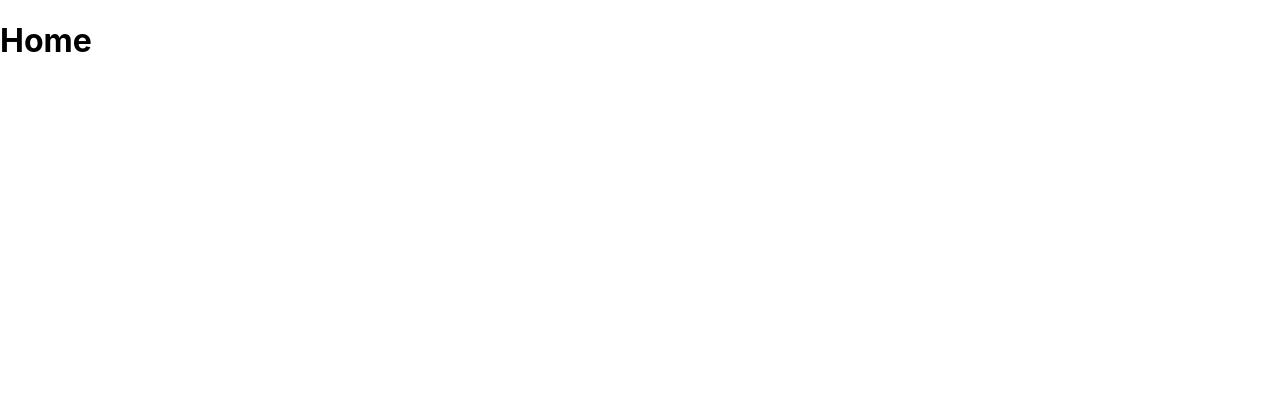
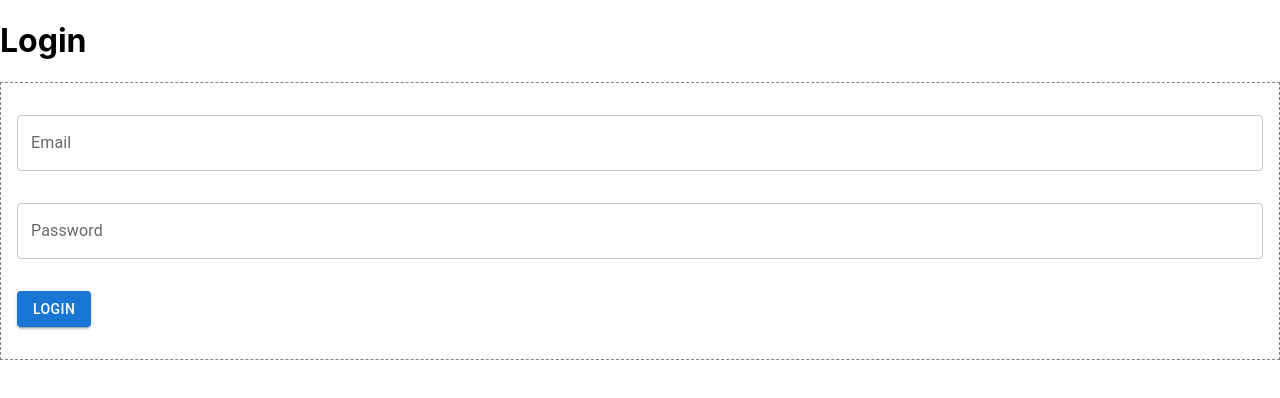
Before and after one commit to KrugerProjectsX/react-diego, a React (Create React App) app: page / in a window 1280 px wide. Shown: the top 398 px of the page. Built offline with nearby package versions, Linux system fonts and the light colour scheme.

Commit message:
added login form

```diff
--- a/src/App.js
+++ b/src/App.js
@@ -3,11 +3,13 @@ import './App.css';
 import {Slider} from "@mui/material";
 import {Route, Routes} from "react-router-dom";
 import Home from "./pages/Home";
+import Login from "./pages/Login";
 
 function App() {
   return (
       <Routes>
-          <Route path={"/"} element={<Home/>}  />
+          <Route path={"/"} element={<Login/>}  />
+          <Route path={"/dashboard"} element={<Home/>}  />
       </Routes>
   );
 }
--- /dev/null
+++ b/src/pages/Login.js
@@ -0,0 +1,55 @@
+import {Box, Button, TextField} from "@mui/material";
+import {useRef} from "react";
+import {db} from "../firebase";
+import { collection, query,where,getDocs } from 'firebase/firestore';
+import { useNavigate } from "react-router-dom";
+
+export default function Login() {
+    const email = useRef("");
+    const password = useRef("");
+    const usersRef =  collection(db,'users');
+    const navigate = useNavigate();
+
+
+    const login = async (e) =>{
+        e.preventDefault();
+
+        console.log(email.current.value, password.current.value)
+        const search = query(usersRef, where("email" , "==" , email.current.value))
+
+        const result = await getDocs(search);
+        console.log(result.docs.length)
+        if (result.docs.length > 0 ){
+            const user =result.docs[0].data()
+            const user_id = result.docs[0].id
+            if (user.password === password.current.value) {
+                console.log("login success");
+                console.log("Redirect");
+                localStorage.setItem('user_logged', JSON.stringify(user_id));
+                navigate('/dashboard', { replace: true });
+
+            }else{
+                console.log("Password incorrect")
+            }
+        }else{
+            console.log("User not found")
+        }
+
+
+
+    }
+    return (
+        <>
+            <div>
+                <h1>Login</h1>
+            </div>
+            <Box component="form" onSubmit={login} sx={{p: 2, border: '1px dashed grey'}}>
+                <TextField label="Email" inputRef={email} className={"w-full my-4"} variant="outlined" type="email"/>
+                <TextField label="Password" inputRef={password} className={"w-full my-4"} variant="outlined" type="password"/>
+                <Button type="submit" className={"my-4"}  variant="contained">Login</Button>
+            </Box>
+        </>
+
+
+    );
+}
```
